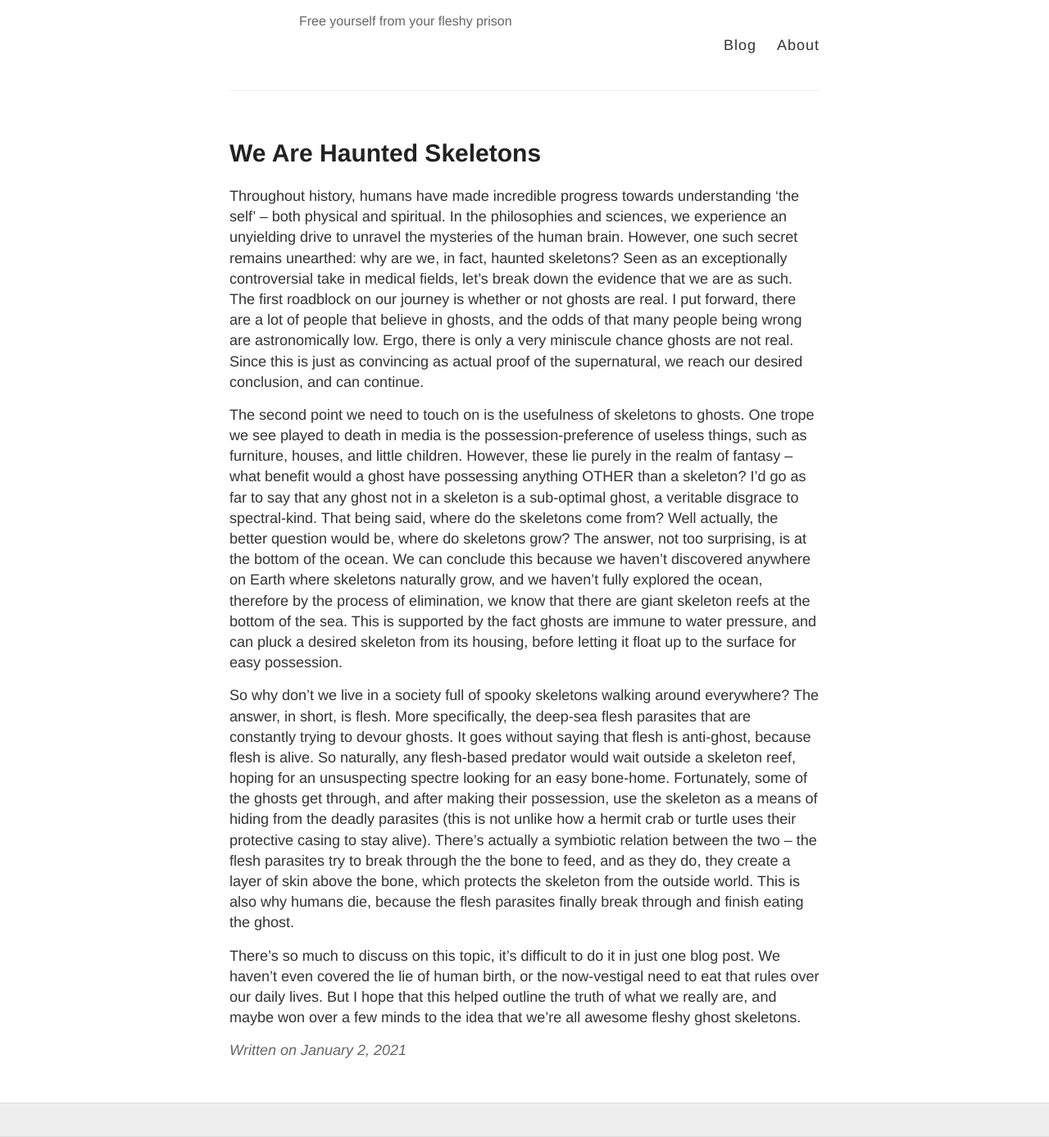
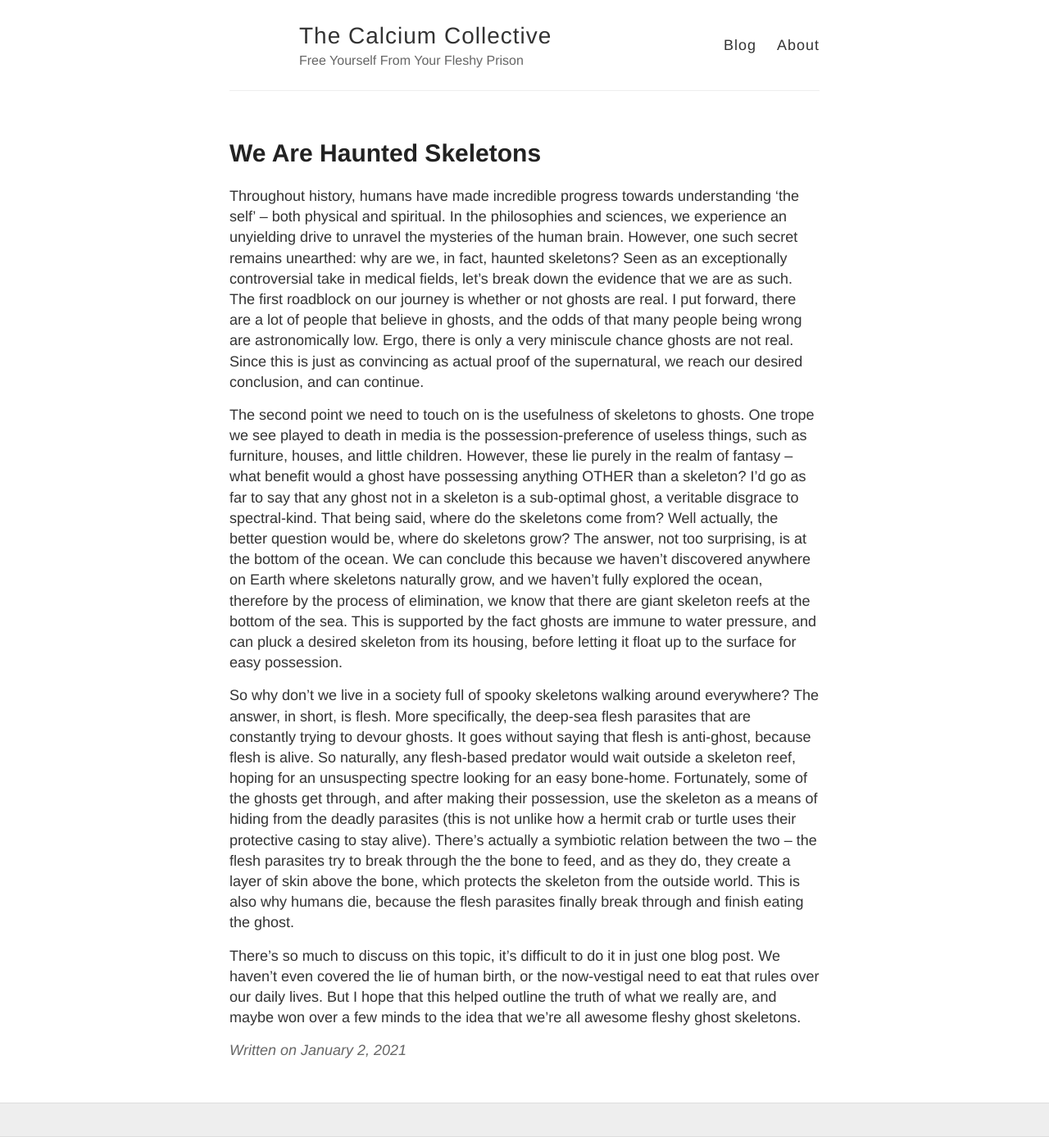
Before and after one commit to Calcium-Collective/dotorg, a Jekyll site: the page built from _posts/2021-01-02-we-are-haunted-skeletons.markdown, in a window 1280 px wide. Shown: the whole page at 82% size. Built offline with Jekyll 4.4.1, drawn with Linux system fonts in a browser that asks for light colours.

Commit message:
Site.name

```diff
--- a/_config.yml
+++ b/_config.yml
@@ -19,9 +19,10 @@
 # in the templates via {{ site.myvariable }}.
 
 title: The Calcium Collective
+name: The Calcium Collective
 email: admin@calciumcollective.org
 description: >- # this means to ignore newlines until "baseurl:"
-  Free yourself from your fleshy prison
+  Free Yourself From Your Fleshy Prison
 baseurl: "" # the subpath of your site, e.g. /blog
 url: "http://www.calciumcollective.org" # the base hostname & protocol for your site, e.g. http://example.com
 
```
